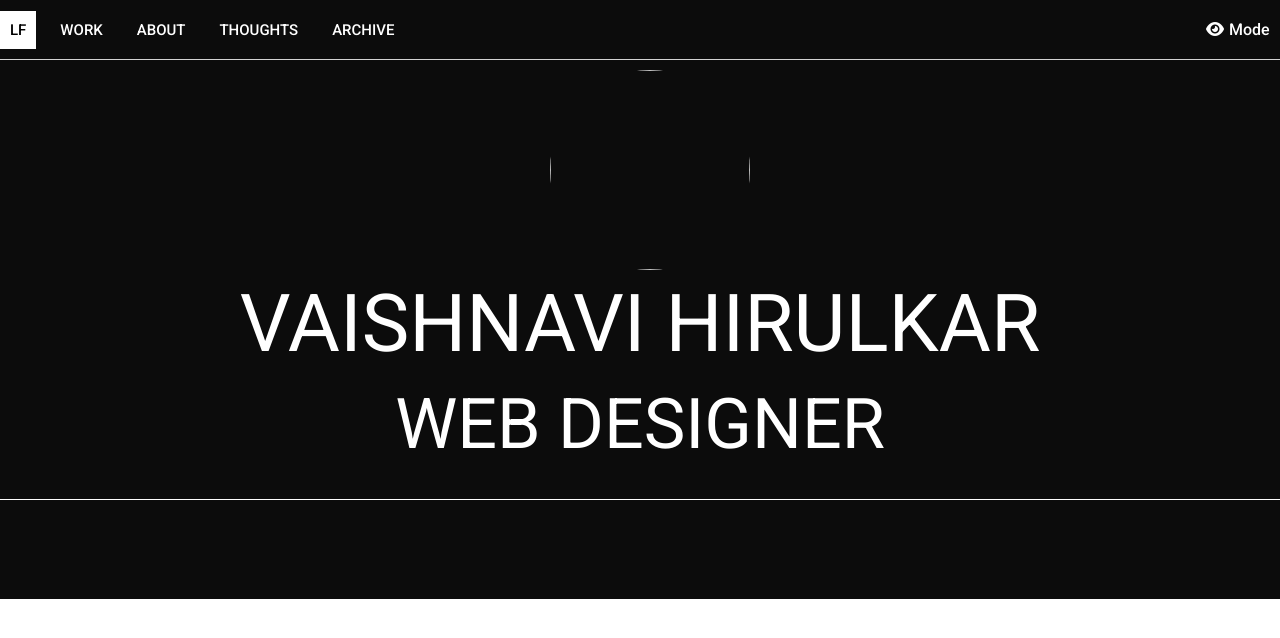
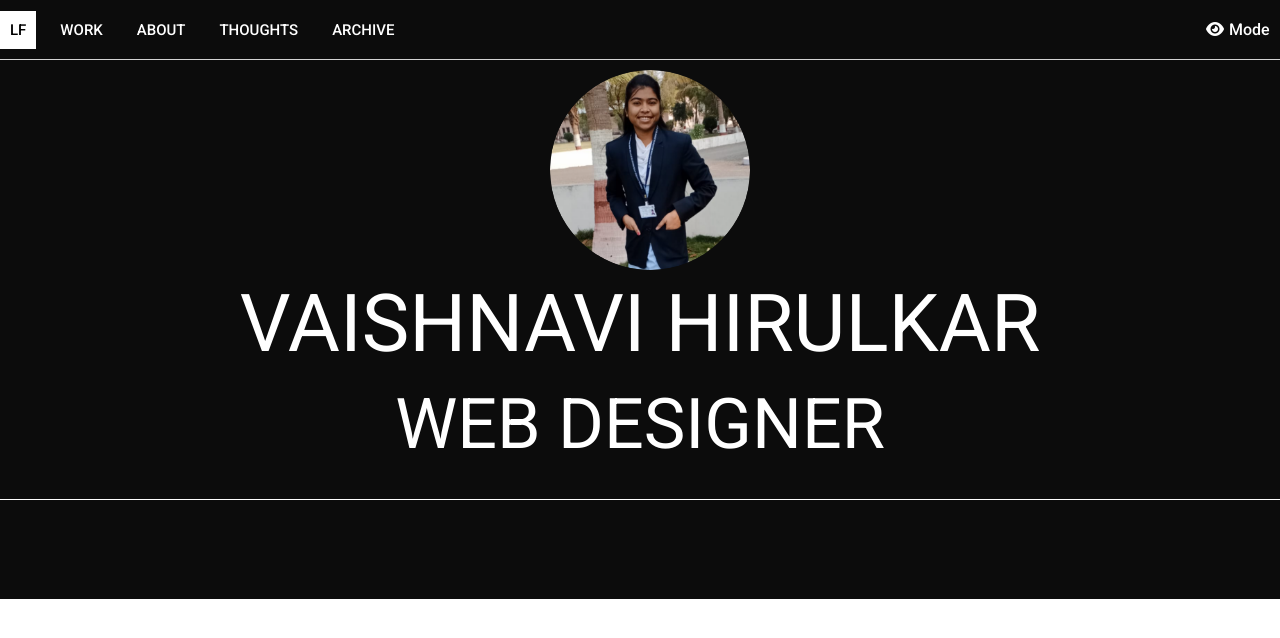
Before and after one commit to vaishu2603/VaishnaviPortResume, a plain HTML site: page index.html in a window 1280 px wide. Drawn offline with Linux system fonts and the light colour scheme.

Commit message:
Update index.html

```diff
--- a/index.html
+++ b/index.html
@@ -25,7 +25,7 @@
         </div>
 
         <div class="intro" id="myContainer">
-            <img src="myimg-modified.png">
+            <img src="Imgportfilo/myimg-modified.png">
             <h2>VAISHNAVI HIRULKAR</h2>
             <h3>WEB DESIGNER</h3>
         </div>
```
